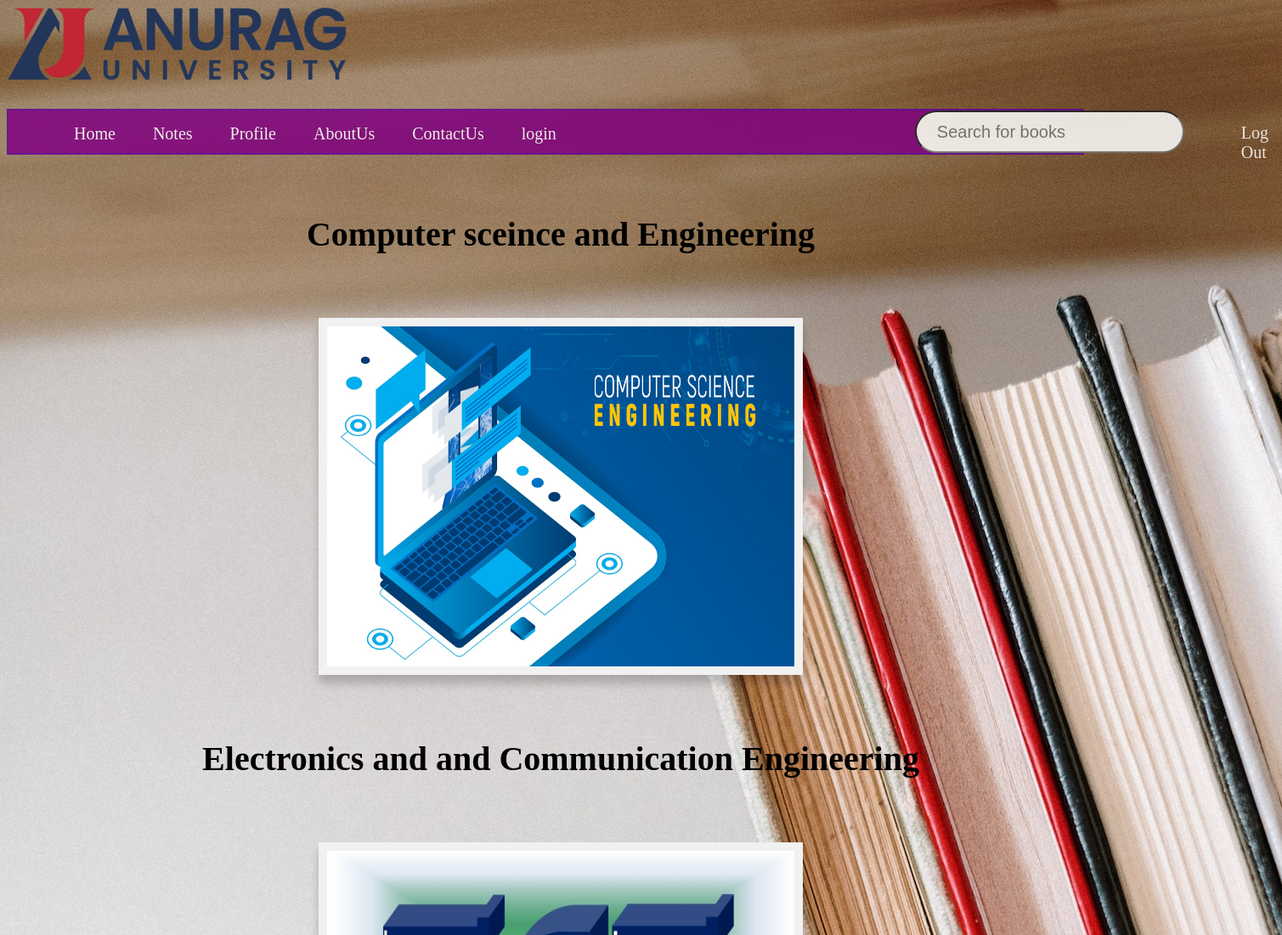
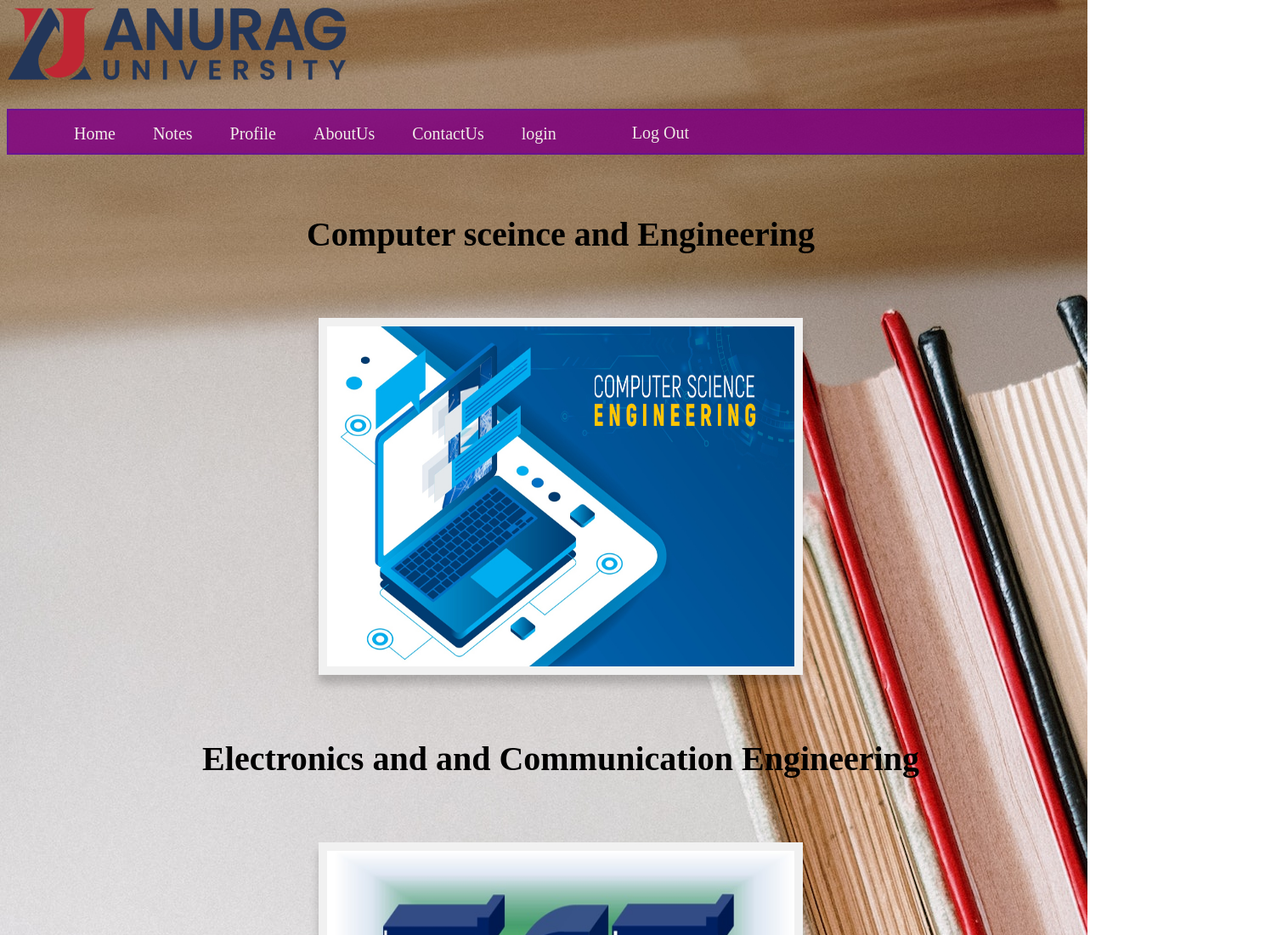
Before and after one commit to TejaCEO/audigitallibrary, a plain HTML site: page Index.html in a window 1280 px wide. Shown: the top 1100 px of the page at 85% size, 1509 px wide, since content can reach past the window. Drawn offline with Linux system fonts and the light colour scheme.

Commit message:
updated index

```diff
--- a/Index.html
+++ b/Index.html
@@ -22,9 +22,7 @@
     <li><a href="website.html">login</a></li>
     </ul>
     </div>
-    <div class="searchbar">
-    <input type="text" placeholder="Search for books">
-    </div>
+
     <div class="logout">
         <a href="website.html">Log Out</a>
     </div>
```
